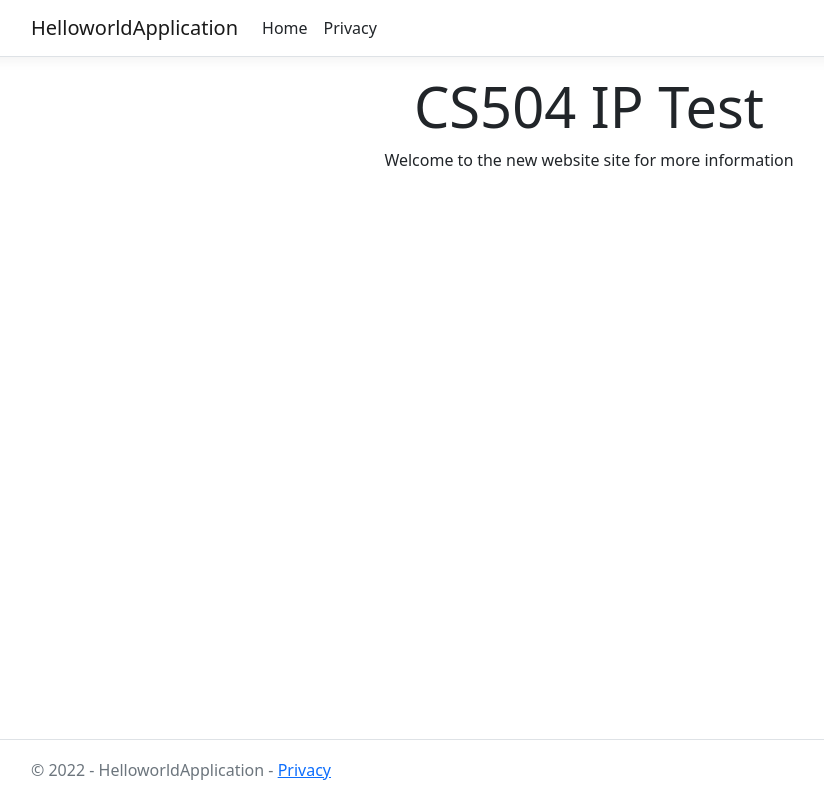
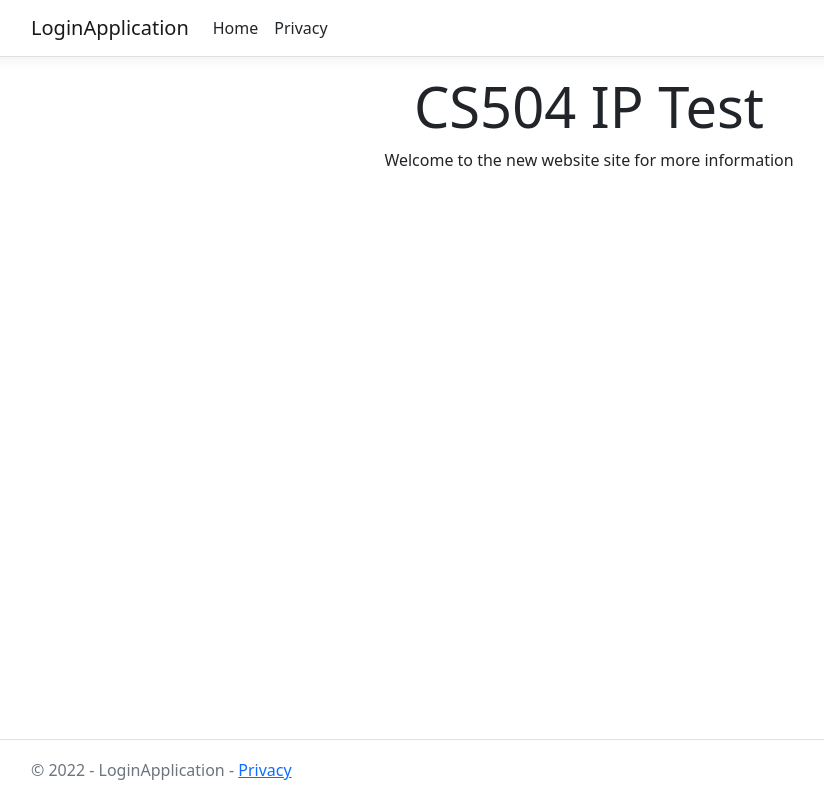
Before and after one commit to VinithraSrinivas/CS504IP_CMS, an ASP.NET Core app: page / in a window 1280 px wide. Shown: the whole page, without its empty margins (51-875 px from the left). Run offline with ASP.NET Core 8, Linux system fonts and the light colour scheme; style sheets or scripts are compiled from the project's sources.

Commit message:
changing title

```diff
--- a/LoginApplication/Pages/Shared/_Layout.cshtml
+++ b/LoginApplication/Pages/Shared/_Layout.cshtml
@@ -3,7 +3,7 @@
 <head>
     <meta charset="utf-8" />
     <meta name="viewport" content="width=device-width, initial-scale=1.0" />
-    <title>@ViewData["Title"] - HelloworldApplication</title>
+    <title>@ViewData["Title"] - LoginApplication</title>
     <link rel="stylesheet" href="~/lib/bootstrap/dist/css/bootstrap.min.css" />
     <link rel="stylesheet" href="~/css/site.css" asp-append-version="true" />
     <link rel="stylesheet" href="~/HelloworldApplication.styles.css" asp-append-version="true" />
@@ -12,7 +12,7 @@
     <header>
         <nav class="navbar navbar-expand-sm navbar-toggleable-sm navbar-light bg-white border-bottom box-shadow mb-3">
             <div class="container">
-                <a class="navbar-brand" asp-area="" asp-page="/Index">HelloworldApplication</a>
+                <a class="navbar-brand" asp-area="" asp-page="/Index">LoginApplication</a>
                 <button class="navbar-toggler" type="button" data-bs-toggle="collapse" data-bs-target=".navbar-collapse" aria-controls="navbarSupportedContent"
                         aria-expanded="false" aria-label="Toggle navigation">
                     <span class="navbar-toggler-icon"></span>
@@ -38,7 +38,7 @@
 
     <footer class="border-top footer text-muted">
         <div class="container">
-            &copy; @DateTime.Now.Year - HelloworldApplication - <a asp-area="" asp-page="/Privacy">Privacy</a>
+            &copy; @DateTime.Now.Year - LoginApplication - <a asp-area="" asp-page="/Privacy">Privacy</a>
         </div>
     </footer>
 
```
